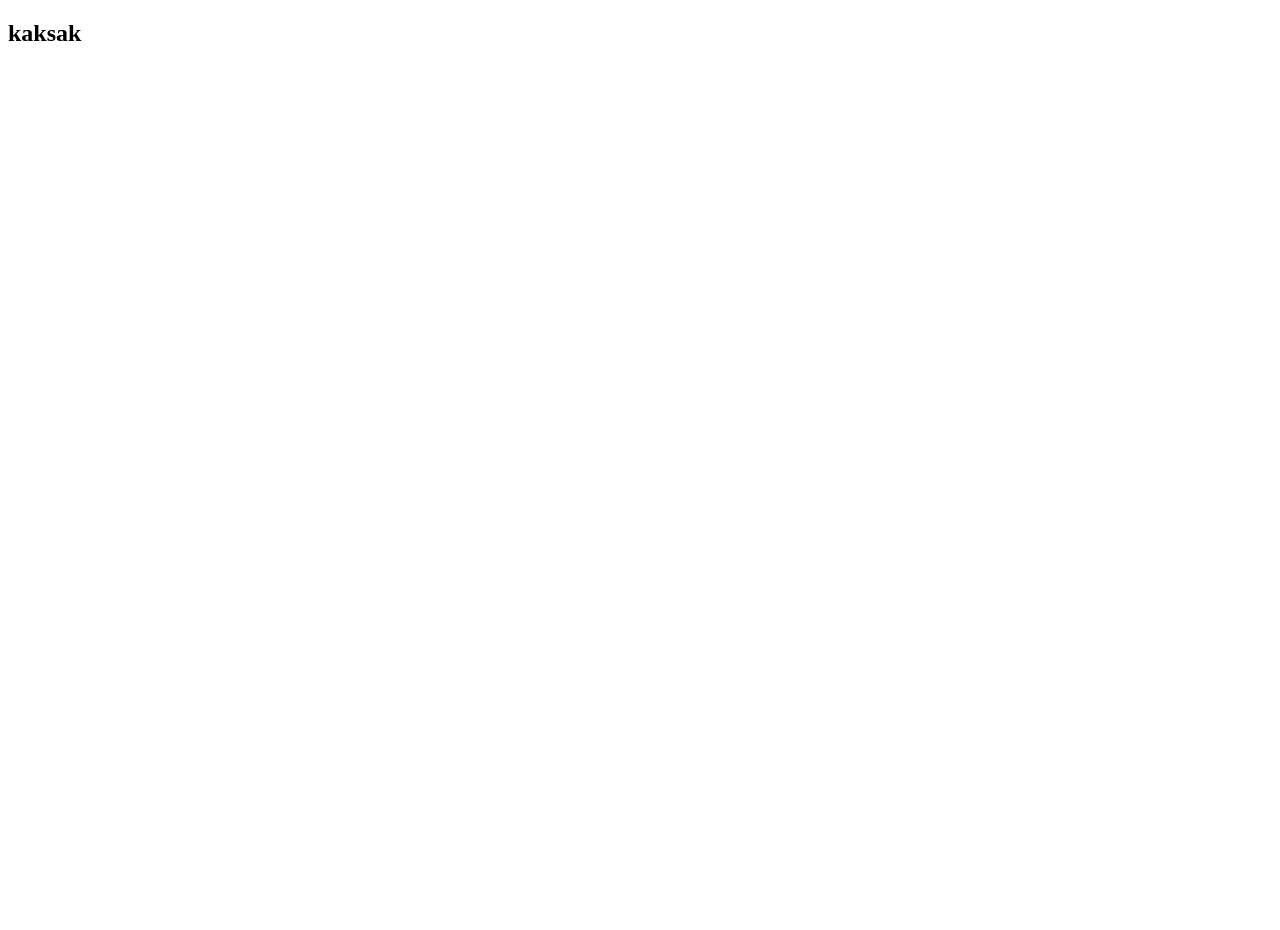
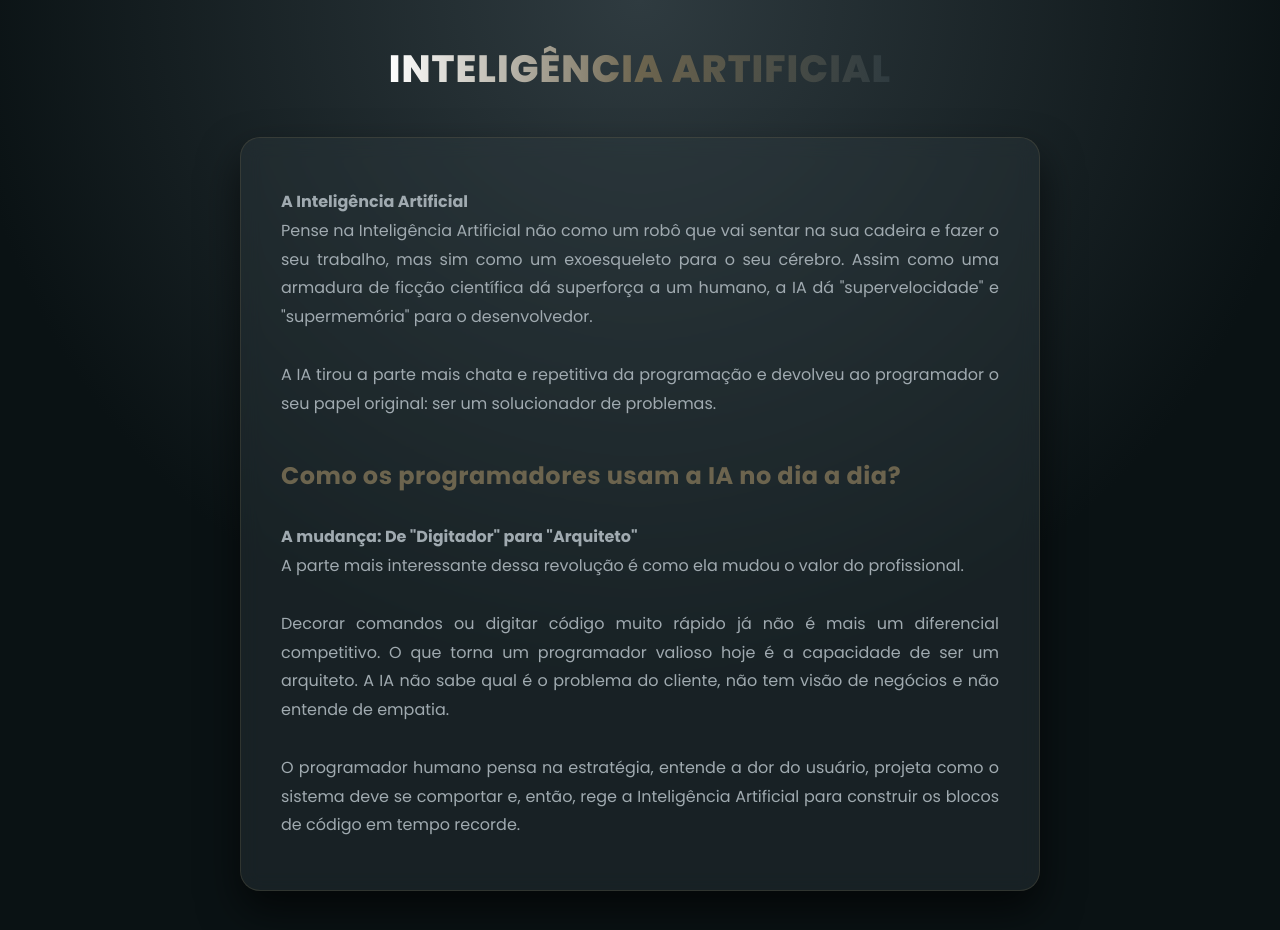
Before and after one commit to isaaccsales/Primeira-parte, a plain HTML site: page pag02.html in a window 1280 px wide. Before the commit the page ends 800 px from the top, so only its background shows below. Drawn offline with Linux system fonts and the light colour scheme.

Commit message:
Update pag02.html

```diff
--- a/pag02.html
+++ b/pag02.html
@@ -1,11 +1,127 @@
 <!DOCTYPE html>
-<html lang="en">
+<html lang="pt-br">
 <head>
     <meta charset="UTF-8">
     <meta name="viewport" content="width=device-width, initial-scale=1.0">
-    <title>Document</title>
+    <title>Sobre tecnologia - Inteligência Artificial</title>
+    <link href="https://fonts.googleapis.com/css2?family=Poppins:wght@300;400;500;600;700;800&display=swap" rel="stylesheet">
+    <link rel="shortcut icon" href="Imagens/2111125.png" type="image/x-icon">
+
+    <style>
+
+
+        *{
+            margin: 0;
+            padding: 0;
+            box-sizing: border-box;
+            font-family: 'Poppins', sans-serif;
+        }
+
+        body {
+            background-color: #0A1214;
+            background-image: radial-gradient(circle at top, #2F3B40 0%, #0A1214 60%);
+            color: #ffffff;
+            min-height: 100vh;
+            display: flex;
+            flex-direction: column;
+            align-items: center;
+            padding: 40px 20px;
+        }
+
+
+        h1.header {
+            font-size: 38px;
+            font-weight: 800;
+            letter-spacing: 1px;
+            text-transform: uppercase;
+            text-align: center;
+            margin-bottom: 40px;
+
+            background: linear-gradient(90deg, #ffffff, #6C644E, #2F3B40);
+            -webkit-background-clip: text;
+            -webkit-text-fill-color: transparent;
+            background-clip: text;
+            color: transparent;
+        }
+
+
+        main {
+            width: 100%;
+            max-width: 800px;
+            background-color: rgba(47, 59, 64, 0.4); /* Fundo translúcido */
+            backdrop-filter: blur(10px); /* Efeito vidro fosco */
+            border: 1px solid rgba(108, 100, 78, 0.3); /* Borda sutil */
+            border-radius: 20px;
+            padding: 50px 40px;
+            box-shadow: 0 20px 40px rgba(0, 0, 0, 0.6);
+            display: flex;
+            flex-direction: column;
+            gap: 30px;
+            transition: transform 0.3s ease, border-color 0.3s ease;
+        }
+
+
+        main:hover {
+            border-color: #6C644E;
+            transform: translateY(-3px);
+        }
+
+
+        main h2 {
+            font-size: 24px;
+            font-weight: 700;
+            color: #6C644E;
+            margin-top: 10px;
+            letter-spacing: 0.5px;
+        }
+
+
+        main p {
+            color: #a0aab0;
+            font-size: 16px;
+            line-height: 1.8;
+            text-align: justify;
+        }
+
+
+        @media (max-width: 768px) {
+            h1.header {
+                font-size: 28px;
+            }
+
+            main {
+                padding: 30px 20px;
+            }
+
+            main h2 {
+                font-size: 20px;
+            }
+
+            main p {
+                font-size: 15px;
+            }
+        }
+    </style>
 </head>
 <body>
-    <h2>kaksak</h2>
+
+    <h1 class="header">Inteligência Artificial</h1>
+
+    <main>
+        <p>
+            <strong>A Inteligência Artificial</strong><br>
+            Pense na Inteligência Artificial não como um robô que vai sentar na sua cadeira e fazer o seu trabalho, mas sim como um exoesqueleto para o seu cérebro. Assim como uma armadura de ficção científica dá superforça a um humano, a IA dá "supervelocidade" e "supermemória" para o desenvolvedor.<br><br>
+            A IA tirou a parte mais chata e repetitiva da programação e devolveu ao programador o seu papel original: ser um solucionador de problemas.
+        </p>
+
+        <h2>Como os programadores usam a IA no dia a dia?</h2>
+
+        <p>
+            <strong>A mudança: De "Digitador" para "Arquiteto"</strong><br>
+            A parte mais interessante dessa revolução é como ela mudou o valor do profissional.<br><br>
+            Decorar comandos ou digitar código muito rápido já não é mais um diferencial competitivo. O que torna um programador valioso hoje é a capacidade de ser um arquiteto. A IA não sabe qual é o problema do cliente, não tem visão de negócios e não entende de empatia.<br><br>
+            O programador humano pensa na estratégia, entende a dor do usuário, projeta como o sistema deve se comportar e, então, rege a Inteligência Artificial para construir os blocos de código em tempo recorde.
+        </p>
+    </main>
 </body>
 </html>
```
